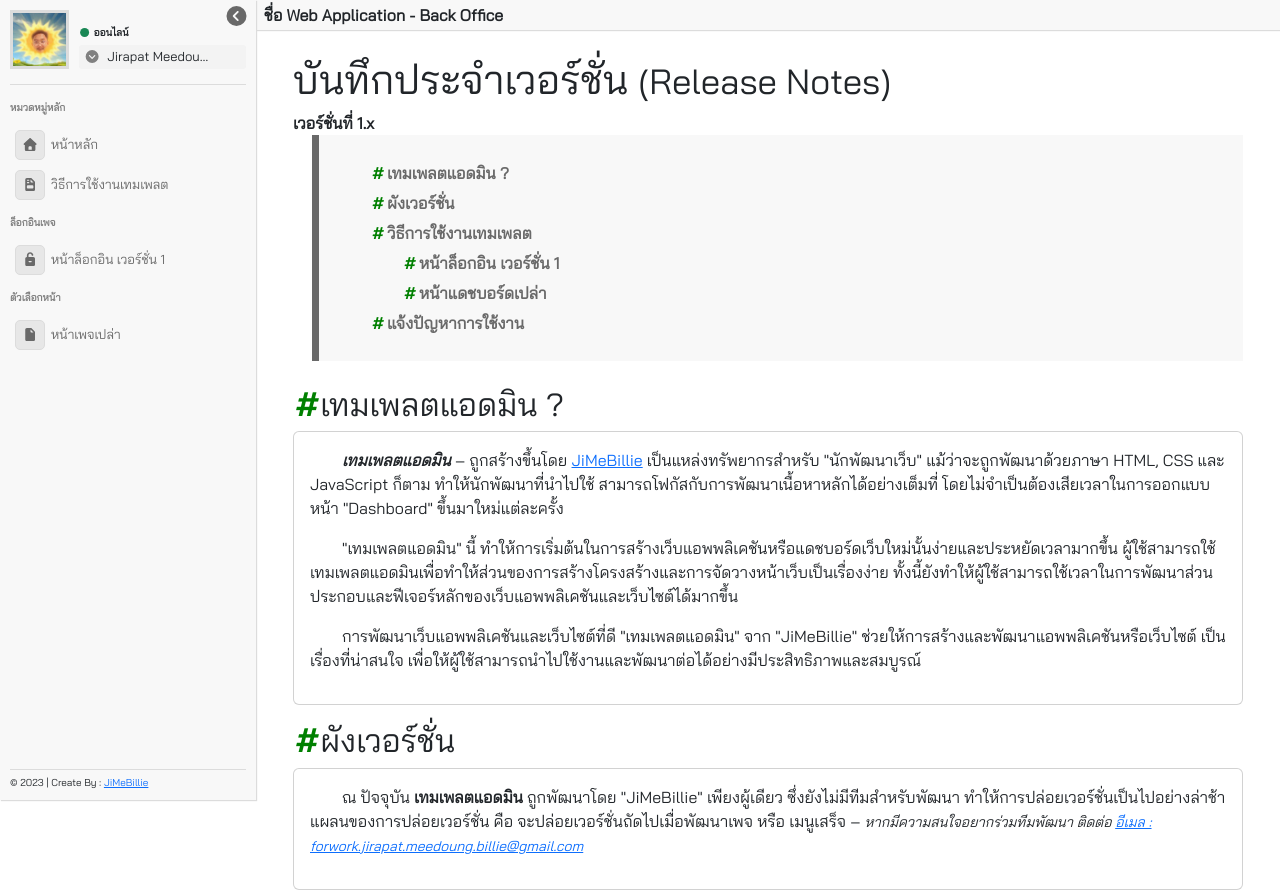
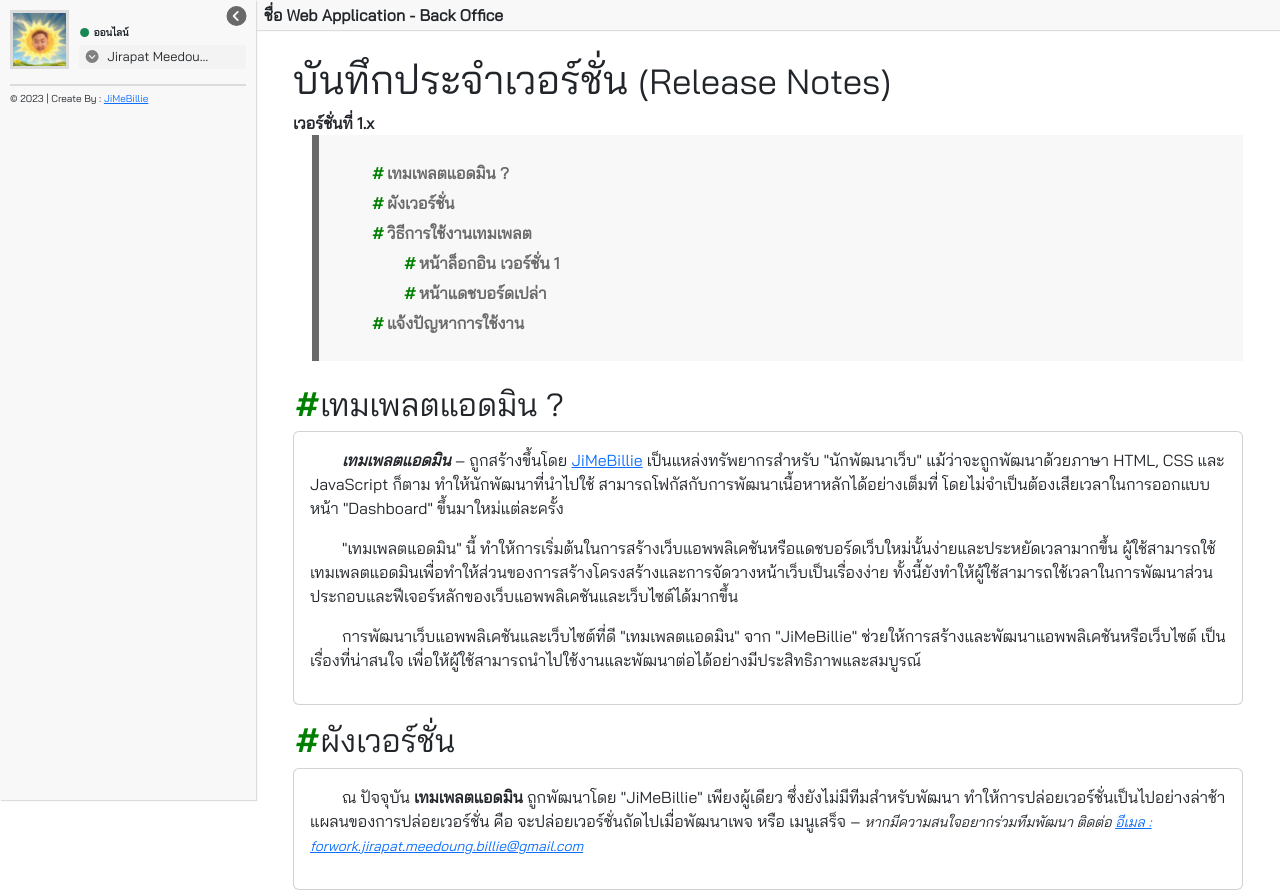
Before and after one commit to jimebillie/template-admin, a plain HTML site: page page/dashboard.html in a window 1280 px wide. Shown: the top 893 px of the page. Drawn offline with Linux system fonts and the light colour scheme.

Commit message:
comment aside

```diff
--- a/page/dashboard.html
+++ b/page/dashboard.html
@@ -77,45 +77,45 @@
         </div>
     </div>
     <!--aside Menu-->
-    <div class="wrap_aside_menu">
+<!--    <div class="wrap_aside_menu">-->
 
-        <div class="category">
-            หมวดหมู่หลัก
-        </div>
-        <a class="item" href="dashboard.html">
-            <div class="icon">
-                <i class="fa-solid fa-house"></i>
-            </div>
-            <div class="name_menu">หน้าหลัก</div>
-        </a>
-        <a class="item" href="dashboard.html#วิธีการใช้งานเทมเพลต">
-            <div class="icon">
-                <i class="fa-solid fa-file-invoice"></i>
-            </div>
-            <div class="name_menu">วิธีการใช้งานเทมเพลต</div>
-        </a>
+<!--        <div class="category">-->
+<!--            หมวดหมู่หลัก-->
+<!--        </div>-->
+<!--        <a class="item" href="dashboard.html">-->
+<!--            <div class="icon">-->
+<!--                <i class="fa-solid fa-house"></i>-->
+<!--            </div>-->
+<!--            <div class="name_menu">หน้าหลัก</div>-->
+<!--        </a>-->
+<!--        <a class="item" href="dashboard.html#วิธีการใช้งานเทมเพลต">-->
+<!--            <div class="icon">-->
+<!--                <i class="fa-solid fa-file-invoice"></i>-->
+<!--            </div>-->
+<!--            <div class="name_menu">วิธีการใช้งานเทมเพลต</div>-->
+<!--        </a>-->
 
-        <div class="category">
-            ล็อกอินเพจ
-        </div>
-        <a class="item" href="login.html">
-            <span class="icon">
-                <i class="fa-solid fa-unlock-keyhole"></i>
-            </span>
-            <span class="name_menu">หน้าล็อกอิน เวอร์ชั่น 1</span>
-        </a>
+<!--        <div class="category">-->
+<!--            ล็อกอินเพจ-->
+<!--        </div>-->
+<!--        <a class="item" href="login.html">-->
+<!--            <span class="icon">-->
+<!--                <i class="fa-solid fa-unlock-keyhole"></i>-->
+<!--            </span>-->
+<!--            <span class="name_menu">หน้าล็อกอิน เวอร์ชั่น 1</span>-->
+<!--        </a>-->
 
-        <div class="category">
-            ตัวเลือกหน้า
-        </div>
-        <a class="item" href="empty-page.html">
-            <span class="icon">
-                <i class="fa-solid fa-file"></i>
-            </span>
-            <span class="name_menu">หน้าเพจเปล่า</span>
-        </a>
+<!--        <div class="category">-->
+<!--            ตัวเลือกหน้า-->
+<!--        </div>-->
+<!--        <a class="item" href="empty-page.html">-->
+<!--            <span class="icon">-->
+<!--                <i class="fa-solid fa-file"></i>-->
+<!--            </span>-->
+<!--            <span class="name_menu">หน้าเพจเปล่า</span>-->
+<!--        </a>-->
 
-    </div>
+<!--    </div>-->
     <!--\.aside Menu-->
 
 
```
